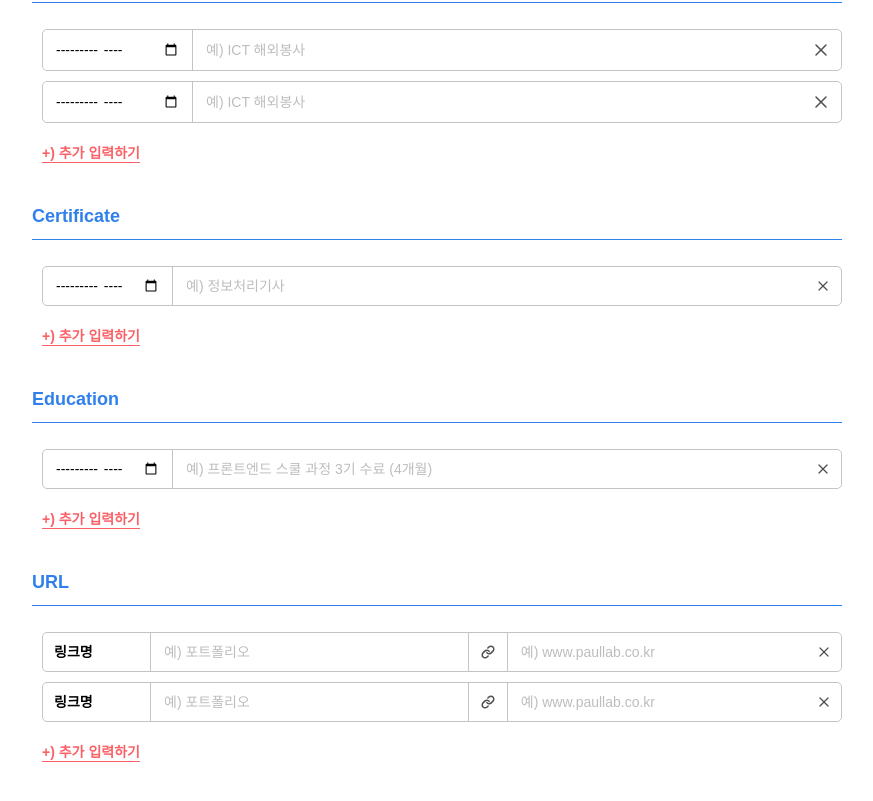
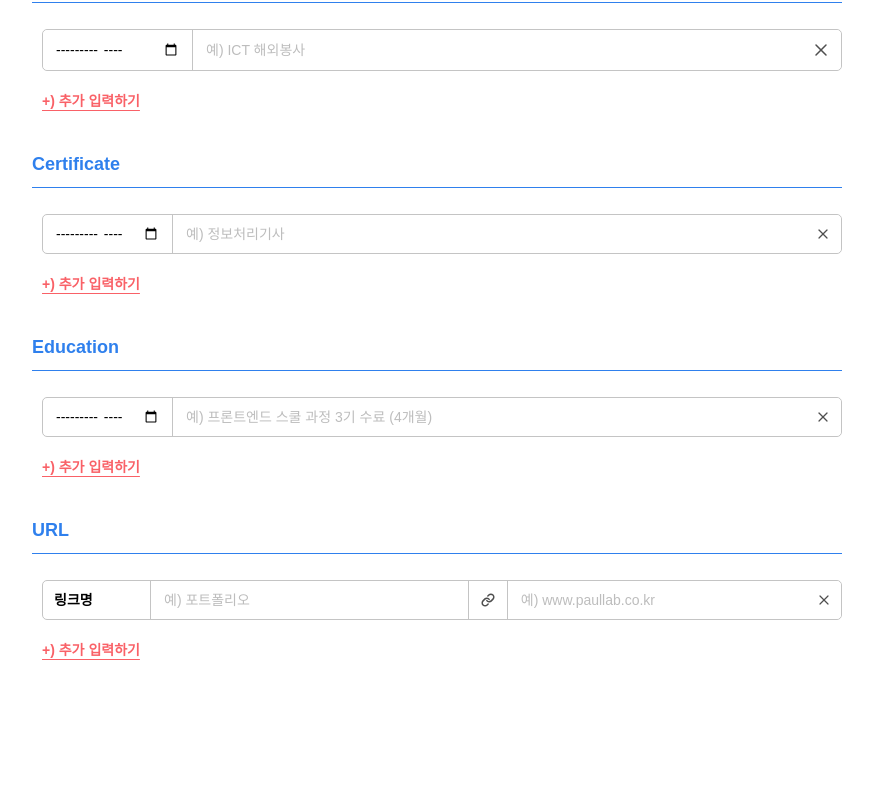
Before and after one commit to weniv/MAKE-RE, a React (Create React App) app: page / in a window 1280 px wide. Shown: the part 1509-2310 px from the top of the page, without its empty margins (203-1076 px from the left). Built offline with nearby package versions, Linux system fonts and the light colour scheme.

Commit message:
Delete: 초기 데이터 수정

```diff
--- a/src/app/App.jsx
+++ b/src/app/App.jsx
@@ -33,16 +33,10 @@ function App() {
         demo: '',
       },
     ],
-    experience: [
-      { date: '', contents: '' },
-      { date: '', contents: '' },
-    ],
+    experience: [{ date: '', contents: '' }],
     certificate: [{ date: '', contents: '' }],
     education: [{ date: '', contents: '' }],
-    url: [
-      { contents: '', link: '' },
-      { contents: '', link: '' },
-    ],
+    url: [{ contents: '', link: '' }],
   }
 
   const [isWrite, setIsWrite] = useState(true)
```
